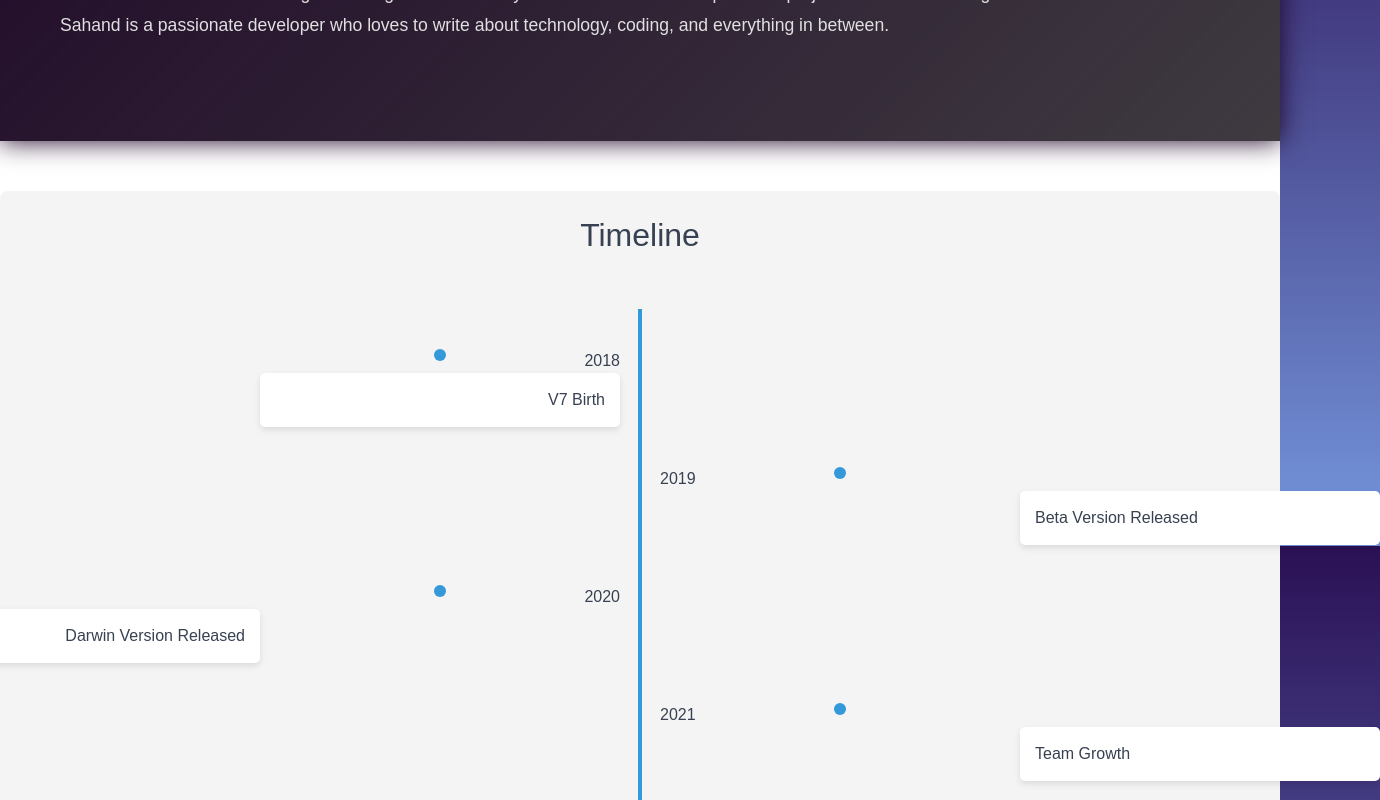
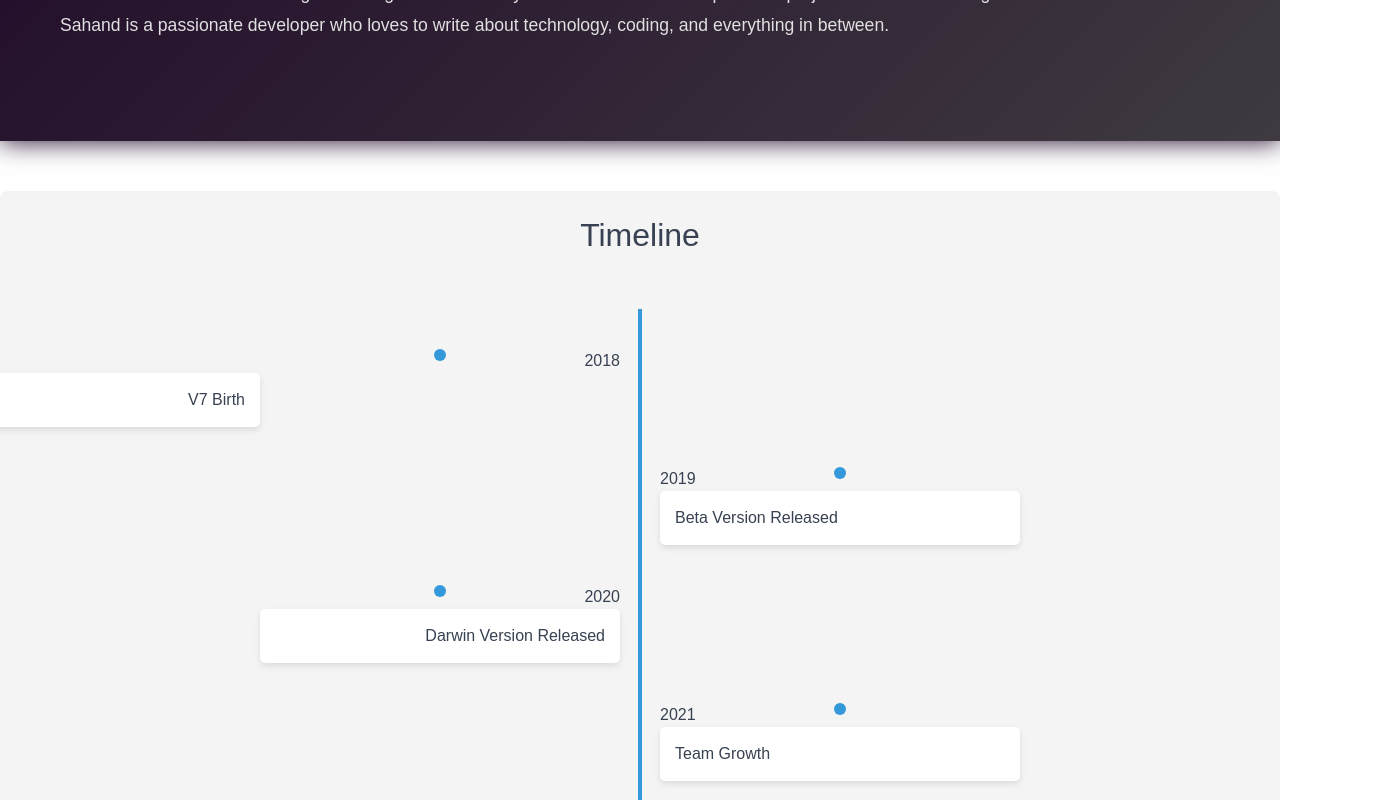
Before and after one commit to codelformat/buptLab-TechConnect-Blog, a React (Vite) app in the folder client/: page /about in a window 1280 px wide. In both pictures the pointer is over the element "V7 Birth". Shown: the part 1054-1854 px from the top of the page, 1380 px wide, since content can reach past the window. Built offline with nearby package versions, Linux system fonts and the light colour scheme.

Commit message:
fix About

```diff
--- a/client/src/pages/About.css
+++ b/client/src/pages/About.css
@@ -75,16 +75,20 @@
   }
 
   .timeline-item.left .timeline-content {
-    transform: translateX(-100%);
+    /* transform: translateX(-50%); */
     text-align: right;
   }
 
   .timeline-item.right .timeline-content {
-    transform: translateX(100%);
+    /* transform: translateX(100%); */
     text-align: left;
   }
 
   /* 鼠标悬浮时，内容框移动到轴的中心 */
-  .timeline-item:hover .timeline-content {
-    transform: translateX(0);
+  .timeline-item.left:hover .timeline-content {
+    transform: translateX(-100%);
   }
+  /* 鼠标悬浮时，内容框移动到轴的中心 */
+  .timeline-item.right:hover .timeline-content {
+    transform: translateX(100%);
+  }
```
